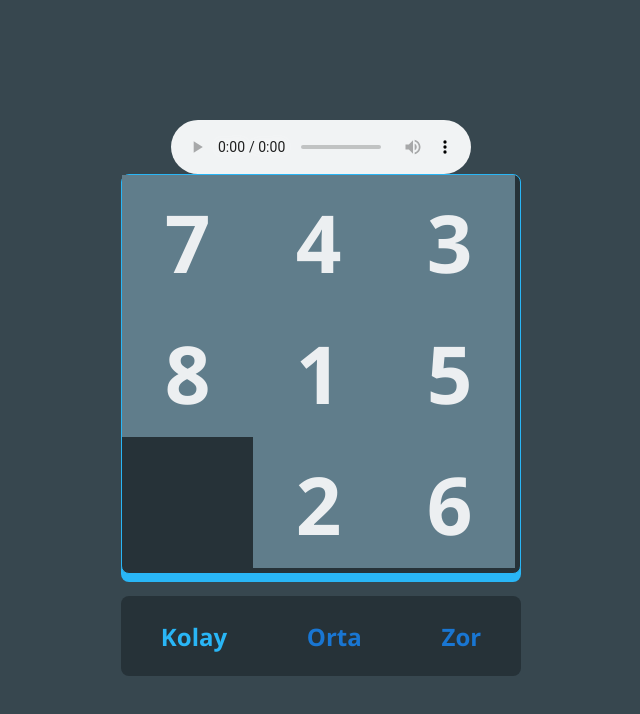
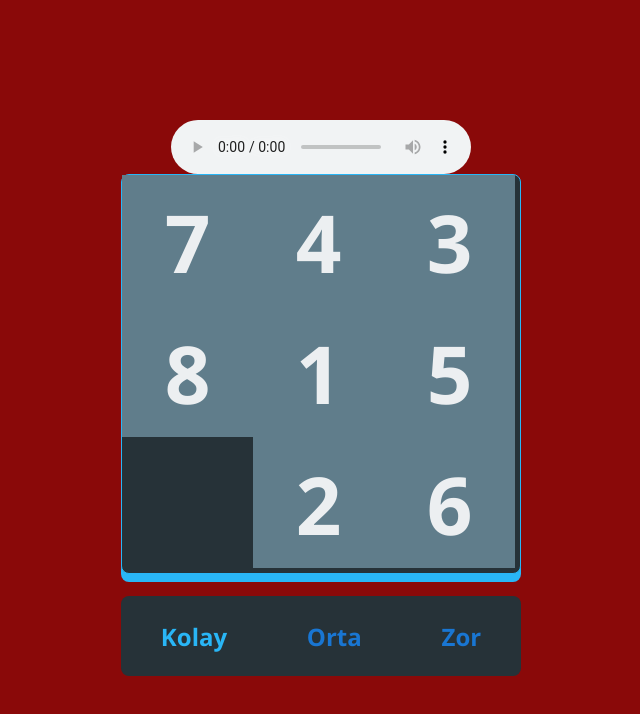
Before and after one commit to OguzhanbilalKahraman/OguzhanbilalKahraman.github.io, a plain HTML site: page puzzle/index.html in a window 1280 px wide. Shown: the whole page, without its empty margins (319-959 px from the left). Drawn offline with Linux system fonts and the light colour scheme.

Commit message:
Update style.css

```diff
--- a/puzzle/style.css
+++ b/puzzle/style.css
@@ -1,7 +1,7 @@
 *{margin:0;padding:0;box-sizing:border-box;font-family: 'Segoe UI', Tahoma, Geneva, Verdana, sans-serif;}
 
 :root{
-    --bgcol:#37474F;
+    --bgcol:#8a0909;
     --mcol0:#29B6F6;
     --mcol1:#2196F3;
     --mcol2:#1976D2;
```
